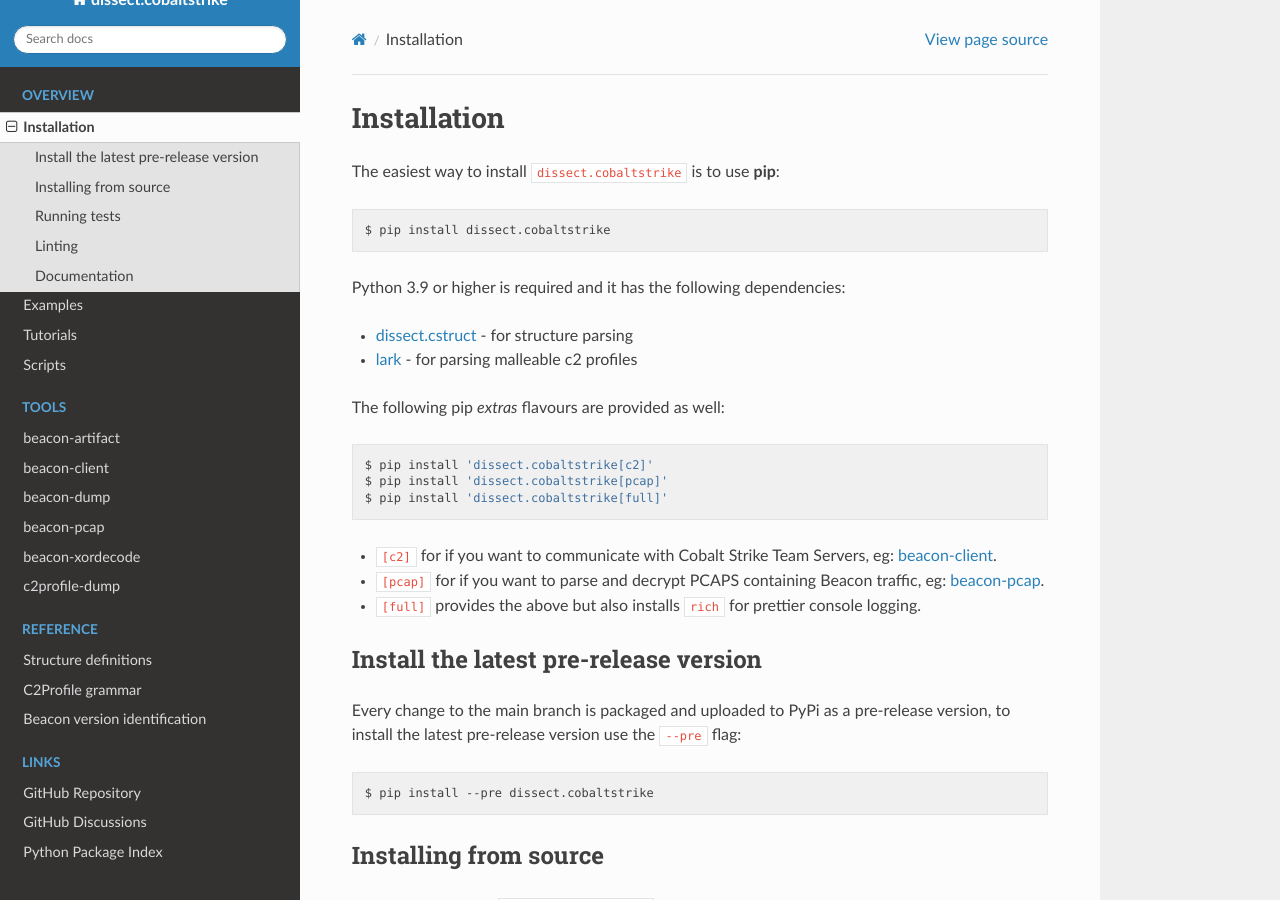
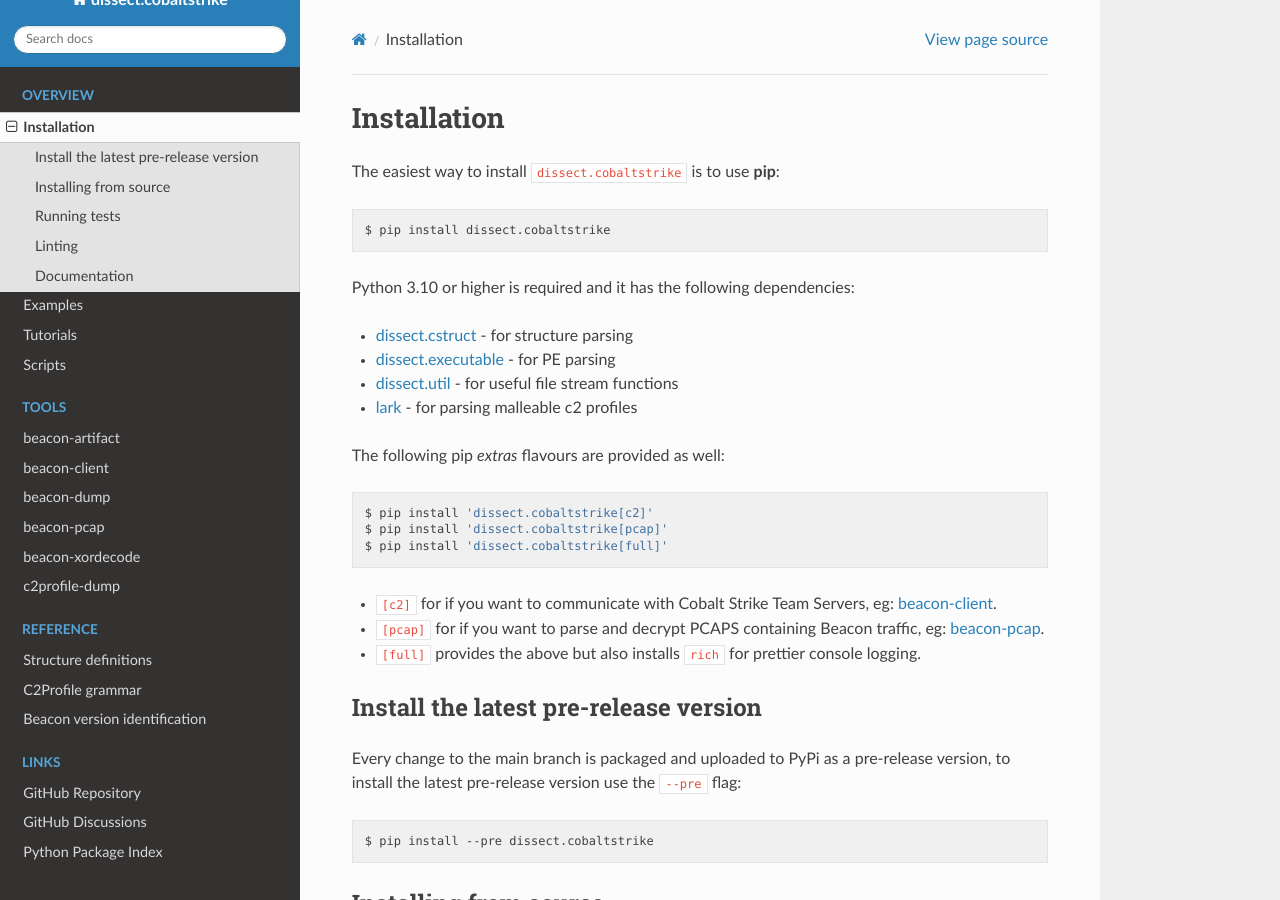
Before and after one commit to fox-it/dissect.cobaltstrike, a Sphinx documentation site: the page built from docs/installation.rst, in a window 1280 px wide and 900 px high. Built offline with Sphinx 7.4.7 and the Read the Docs theme 3.1.0, drawn with Linux system fonts in a browser that asks for light colours; pages that are not in the unit, such as notebooks, are missing from menus; the version number could not be read and is left out; some of the changed text lies outside the part shown.

Commit message:
Update docs to reflect the changes

```diff
--- a/README.rst
+++ b/README.rst
@@ -27,7 +27,7 @@
 
    $ pip install --pre dissect.cobaltstrike
 
-**dissect.cobaltstrike** requires Python 3.9 or later.
+**dissect.cobaltstrike** requires Python 3.10 or later.
 
 Documentation
 -------------
--- a/docs/installation.rst
+++ b/docs/installation.rst
@@ -7,12 +7,16 @@
 
     $ pip install dissect.cobaltstrike
 
-Python 3.9 or higher is required and it has the following dependencies:
+Python 3.10 or higher is required and it has the following dependencies:
 
 * dissect.cstruct_ - for structure parsing
+* dissect.executable_ - for PE parsing
+* dissect.util_ - for useful file stream functions
 * lark_ - for parsing malleable c2 profiles
 
 .. _dissect.cstruct: https://github.com/fox-it/dissect.cstruct
+.. _dissect.executable: https://github.com/fox-it/dissect.executable
+.. _dissect.util: https://github.com/fox-it/dissect.util
 .. _lark: https://github.com/lark-parser/lark
 
 The following pip `extras` flavours are provided as well:
@@ -79,11 +83,17 @@
 Linting
 -------
 
-For linting (black and flake8):
+For linting, run:
 
 .. code-block:: shell
 
      $ tox -e lint
+
+If there are any linting issues you can try to "fix" them using:
+
+.. code-block:: shell
+
+     $ tox -e fix
 
 Documentation
 -------------
```
